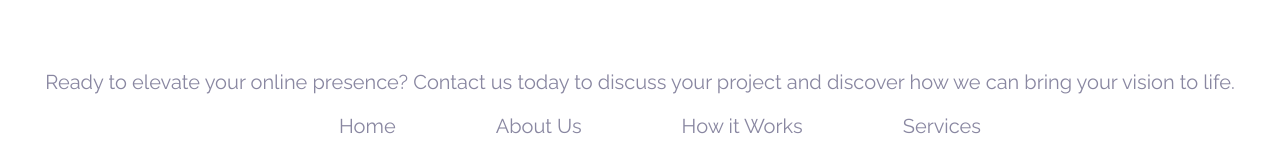
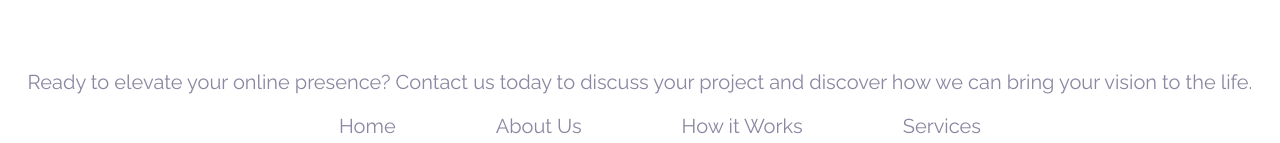
Before and after one commit to jannatul016/assignment-one, a plain HTML site: page index.html in a window 1280 px wide. Shown: the part 3437-3580 px from the top of the page. Drawn offline with Linux system fonts and the light colour scheme.

Commit message:
add this change

```diff
--- a/index.html
+++ b/index.html
@@ -112,7 +112,7 @@
     </main>
     <footer class="last">
         <h3 class="last-foot">LOGO</h3>
-        <p class="last-des">Ready to elevate your online presence? Contact us today to discuss your project and discover how we can bring your vision to life.</p>
+        <p class="last-des">Ready to elevate your online presence? Contact us today to discuss your project and discover how we can bring your vision to  the life.</p>
         <nav>
             <ul class="foot-nav">
                 <li>Home</li>
```
